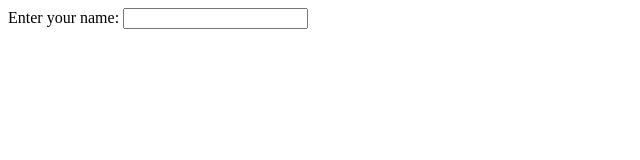
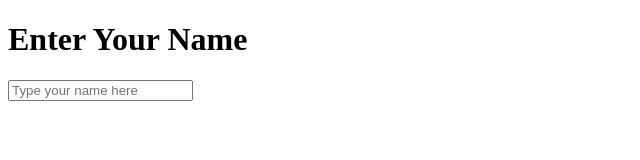
Before and after one commit to acciojob/capitalise-name-Ashwini277, a website: page main.html in a window 1280 px wide. Shown: the whole page, without its empty margins (0-640 px from the left). Drawn offline with Linux system fonts and the light colour scheme.

Commit message:
created a submission

```diff
--- a/main.html
+++ b/main.html
@@ -1,11 +1,14 @@
 <!DOCTYPE html>
-<html>
-  <head>
-  </head>
-  <body>
-    Enter your name: <input type="text" id="fname">
+<html lang="en">
+<head>
+    <meta charset="UTF-8">
+    <meta name="viewport" content="width=device-width, initial-scale=1.0">
+    <title>Capitalize Name</title>
+</head>
+<body>
+    <h1>Enter Your Name</h1>
+    <input type="text" id="fname" placeholder="Type your name here">
 
-	<script type="text/javascript" src="./script.js">
-	</script>
-  </body>
+    <script src="script.js"></script>
+</body>
 </html>
```
